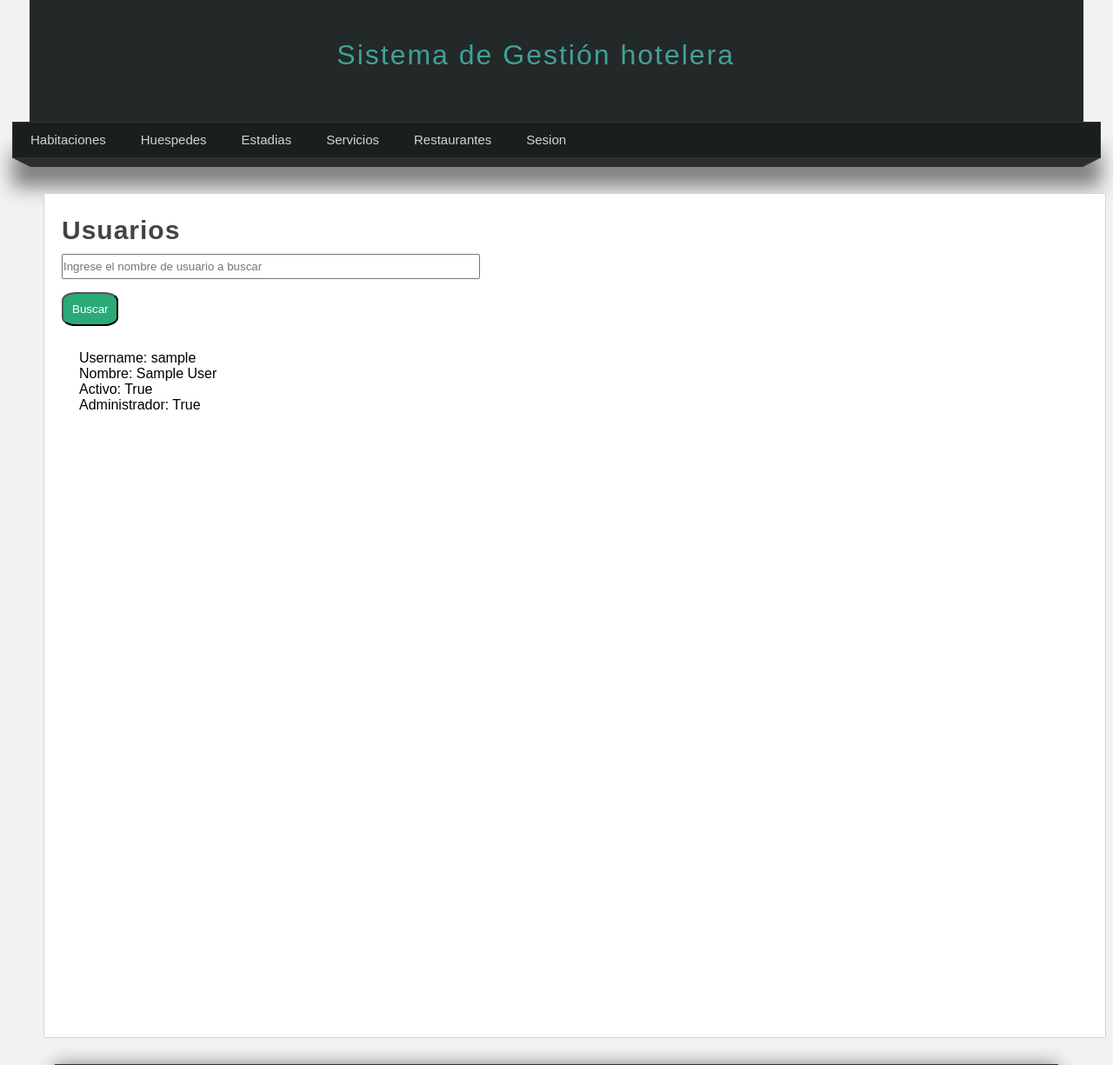
After one commit to CesarPagliarini/Trabajo-de-Campo_Diploma, a Django app: page /listado_usuarios/ in a window 1280 px wide. The commit adds this page. Shown: the top 1225 px of the page at 87% size. Run offline with Django 3.2, Linux system fonts and the light colour scheme; the visitor is signed in with stand-in values (Sample User, id 1); data comes from the database, SQL or seed files in the repository; some libraries are stand-ins or nearby versions.

Commit message:
Listado de usuarios

```diff
--- a/mainapp/templates/layouts/layout.html
+++ b/mainapp/templates/layouts/layout.html
@@ -85,6 +85,9 @@
                                 <a href="{% url 'register' %}">Registro de usuarios</a>
                             </li>
                             <li>
+                                <a href="{% url 'listado_usuarios' %}">Listado de usuarios</a>
+                            </li>
+                            <li>
                                 <a href="">Permisos</a>
                             </li>
                         {% endif %}
--- /dev/null
+++ b/mainapp/templates/users/listado_usuarios.html
@@ -0,0 +1,36 @@
+{% extends 'layouts/layout.html' %}
+
+{% block title %}
+    {{cabecera}}
+{% endblock %}
+
+{% block content %}
+   <h1 class="title">{{titulo}}</h1>
+
+    <form method="POST">
+
+        {% csrf_token %}
+
+        <input type="text" placeholder="Ingrese el nombre de usuario a buscar" name="Buscar" value="{{ request.POST.Buscar }}" />
+        <button type="submit">Buscar</button>
+
+    <ul>
+        {% for usuario in usuarios %}
+        <article class="huespedes-items">
+            <br/>
+            Username: {{usuario.username}}
+            <br/>
+            Nombre: {{usuario.first_name}} {{usuario.last_name}}
+            <br/>
+            Activo: {{usuario.is_active}}
+            <br/>
+            Administrador: {{usuario.is_staff}}
+            <br/>
+        </article>
+        {% empty %}
+            <br/>
+            <p class="empty">{{ vacio }}</p>
+        {% endfor %}
+    </ul>
+
+{% endblock %}
--- a/mainapp/urls.py
+++ b/mainapp/urls.py
@@ -5,6 +5,7 @@ urlpatterns = [
     path('', views.login_page, name='index'),
     path('inicio/', views.index, name='inicio'),
     path('registro/', views.register_page, name='register'),
+    path('listado_usuarios/', views.listado_usuarios, name='listado_usuarios'),
     path('login/', views.login_page, name='login'),
     path('logout/', views.logout_user, name='logout'),
     path('alta_estadia_inicio/', views.alta_estadia_inicio,name='alta_estadia_inicio'),
--- a/mainapp/views.py
+++ b/mainapp/views.py
@@ -10,7 +10,7 @@ from django.contrib.auth.decorators import login_required
 from django.db.models import Q
 # Necesario para operar con fecha
 from datetime import datetime, timedelta, date
-
+from django.contrib.auth.models import User
 
 # Create your views here.
 
@@ -41,6 +41,21 @@ def register_page(request):
     return render(request, 'users/register.html', {
         'title': 'Registro',
         'register_form': register_form
+    })
+
+# Listar datos de usuarios
+@login_required(login_url="login")
+def listado_usuarios(request):
+    solicitud = request.POST.get('Buscar')
+    usuarios = User.objects.all()
+    if solicitud:
+        usuarios = User.objects.filter(username=solicitud).distinct()              # Especifica que sean resultados diferentes
+
+    return render(request, 'users/listado_usuarios.html', {
+        'usuarios': usuarios,
+        'titulo': 'Usuarios',
+        'cabecera': 'Listados de usuarios',
+        'vacio': 'No se encontraro ningun usuario registradas con ese username',
     })
 
 
```
